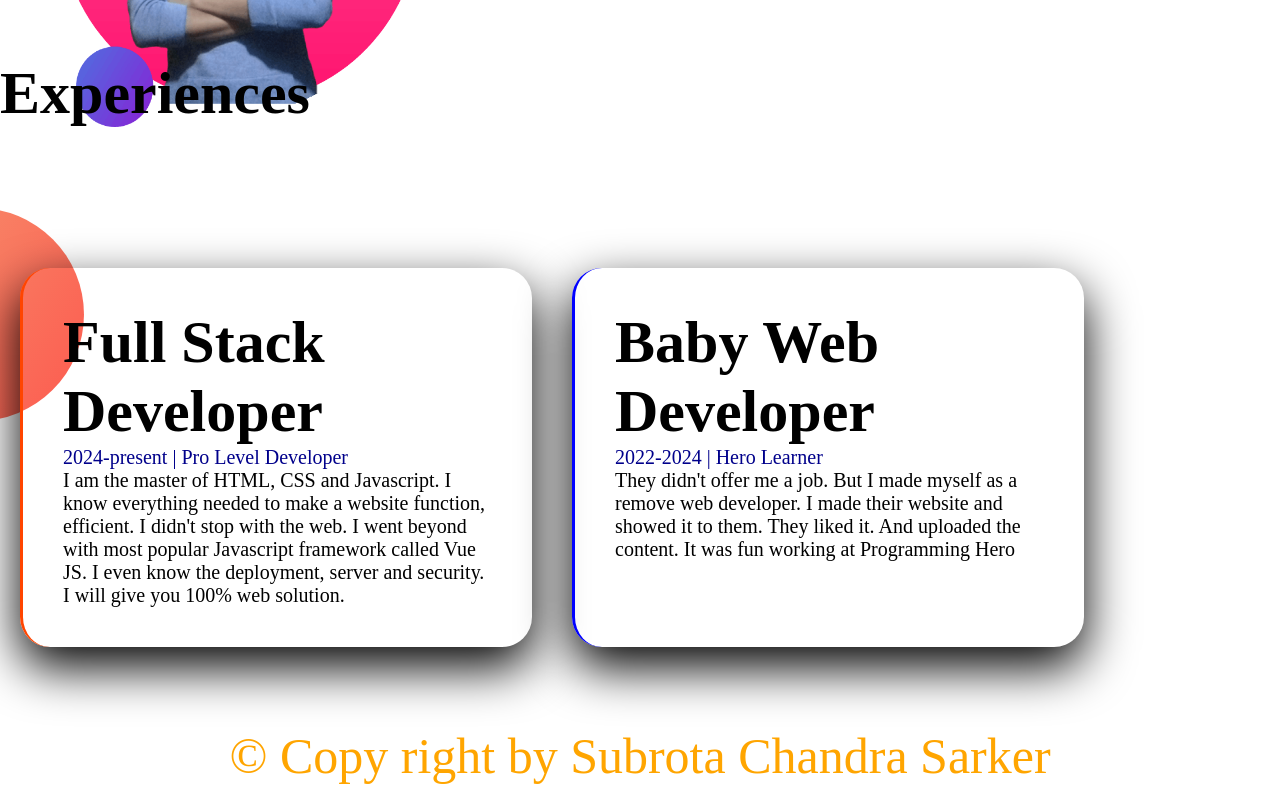
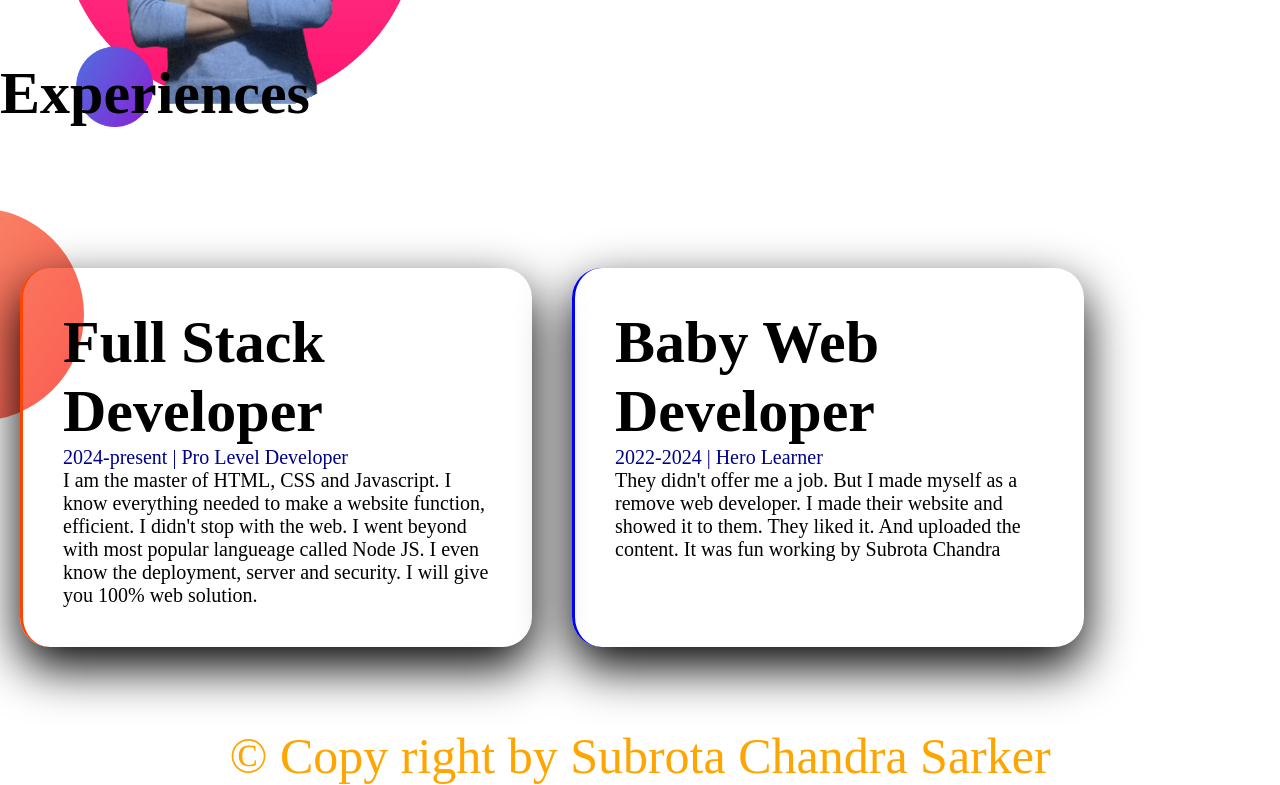
Before and after one commit to subrota22/protfolio, a plain HTML site: page index.html in a window 1280 px wide. Shown: the part 883-1668 px from the top of the page. Drawn offline with Linux system fonts and the light colour scheme; a web font is replaced by a local one.

Commit message:
add my all code mama

```diff
--- a/index.html
+++ b/index.html
@@ -71,8 +71,8 @@
 <p style="font-size: 2rem;">
     I am the master of HTML, CSS and Javascript.
      I know everything needed to make a website function, efficient.
-     I didn't stop with the web. I went beyond with most popular Javascript
-      framework called Vue JS. I even know the deployment, server and security.
+     I didn't stop with the web. I went beyond with most popular langueage
+      called Node JS. I even know the deployment, server and security.
        I will give you 100% web solution.
 </p>
 
@@ -87,7 +87,7 @@
         <p style="font-size: 2rem;">
             They didn't offer me a job. But I made myself
          as a remove web developer. I made their website and showed it to them.
-          They liked it. And uploaded the content. It was fun working at Programming Hero
+          They liked it. And uploaded the content. It was fun working by Subrota Chandra
         </p>
     </div>
 </div>
--- a/style.css
+++ b/style.css
@@ -105,7 +105,7 @@ font-family: 'Dancing Script', cursive;
 
 html{font-size: 62.5%;}
 
-@media all and(max-width:1200) {
+@media all and(max-width:1200px) {
     html{font-size: 62.5%;}
 }
 @media all and(max-width:1000px) {
```
